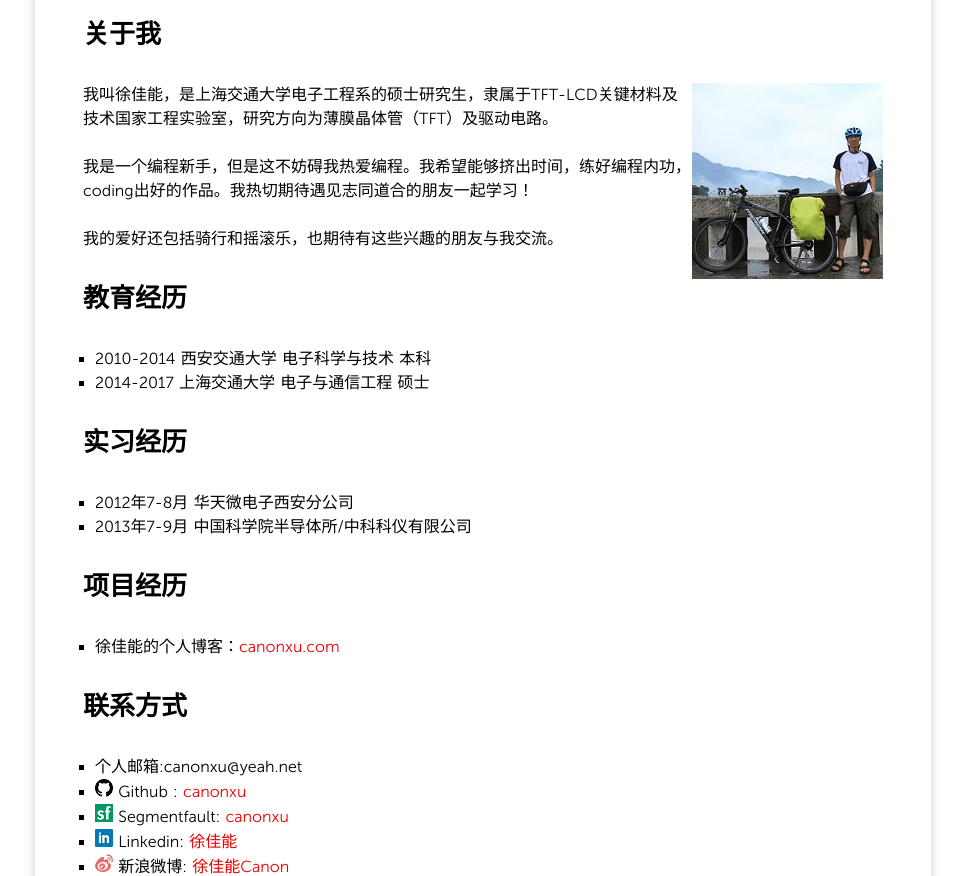
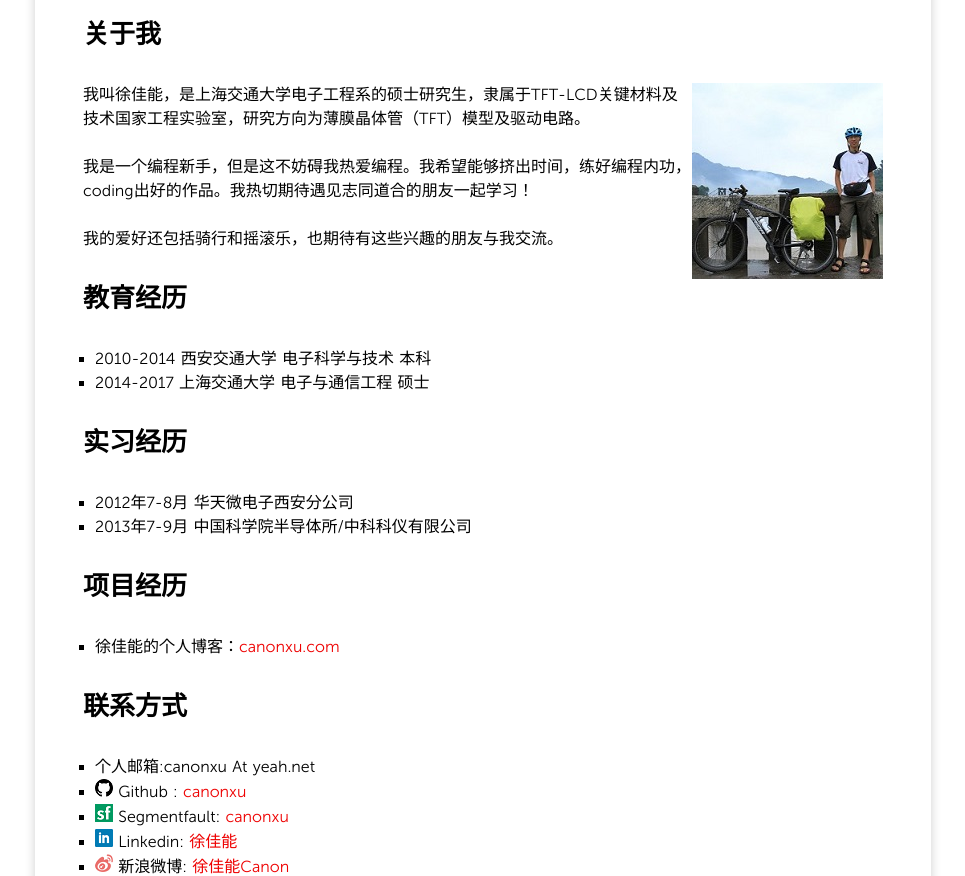
Before and after one commit to canonxu/canonxu.github.io, a Jekyll site: the page built from about/index.md, in a window 1280 px wide. Shown: the part 195-1071 px from the top of the page, without its empty margins (157-1122 px from the left). Built offline with Jekyll 4.4.1, drawn with Linux system fonts in a browser that asks for light colours; nearby versions of some CDN libraries; Markdown is read by kramdown in place of the engine named in the settings; comment, search, counter and statistics services are not loaded.

Commit message:
20150418

```diff
--- a/about/index.md
+++ b/about/index.md
@@ -5,7 +5,7 @@ comments: yes
 ---
 ##关于我
 <img src="/media/pic/canon.jpg" align=right>
-我叫徐佳能，是上海交通大学电子工程系的硕士研究生，隶属于TFT-LCD关键材料及技术国家工程实验室，研究方向为薄膜晶体管（TFT）及驱动电路。
+我叫徐佳能，是上海交通大学电子工程系的硕士研究生，隶属于TFT-LCD关键材料及技术国家工程实验室，研究方向为薄膜晶体管（TFT）模型及驱动电路。
 
 我是一个编程新手，但是这不妨碍我热爱编程。我希望能够挤出时间，练好编程内功，coding出好的作品。我热切期待遇见志同道合的朋友一起学习！
 
@@ -28,7 +28,7 @@ comments: yes
 <br/>
 
 ##联系方式
-+ 个人邮箱:canonxu@yeah.net
++ 个人邮箱:canonxu `At` yeah.net
 + <img src="/media/pic/github_icon.png" align="bottom"> Github : [canonxu](https://github.com/canonxu)
 + <img src="/media/pic/sf_icon.png" align="bottom"> Segmentfault: [canonxu](http://segmentfault.com/u/canonxu)
 + <img src="/media/pic/linkedin_icon.png" align="bottom"> Linkedin: [徐佳能](http://www.linkedin.com/profile/view?id=364083583)
```
Also changed, not shown: _posts/2014/2014-12-15-一个简单的Blog爬虫程序.md (+4 -6 lines), README.md.
